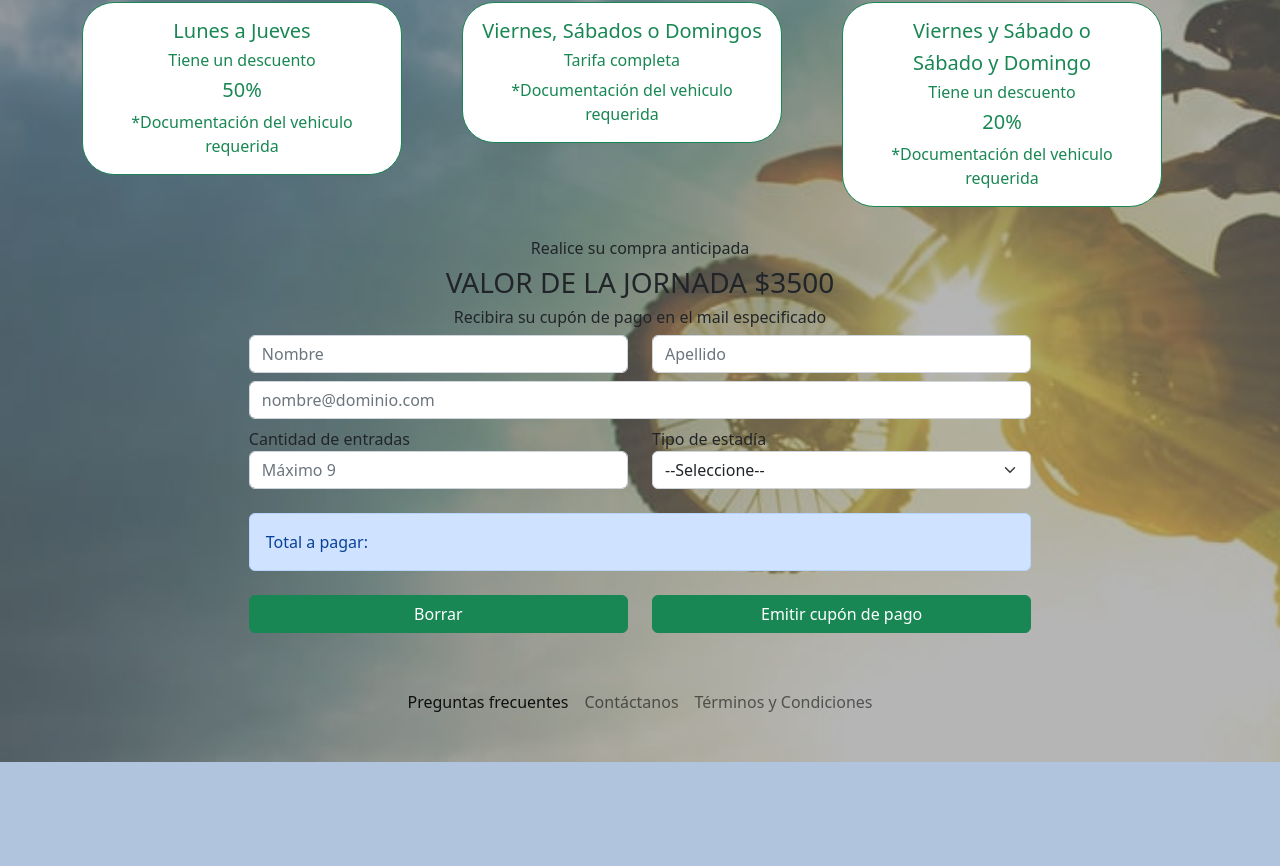
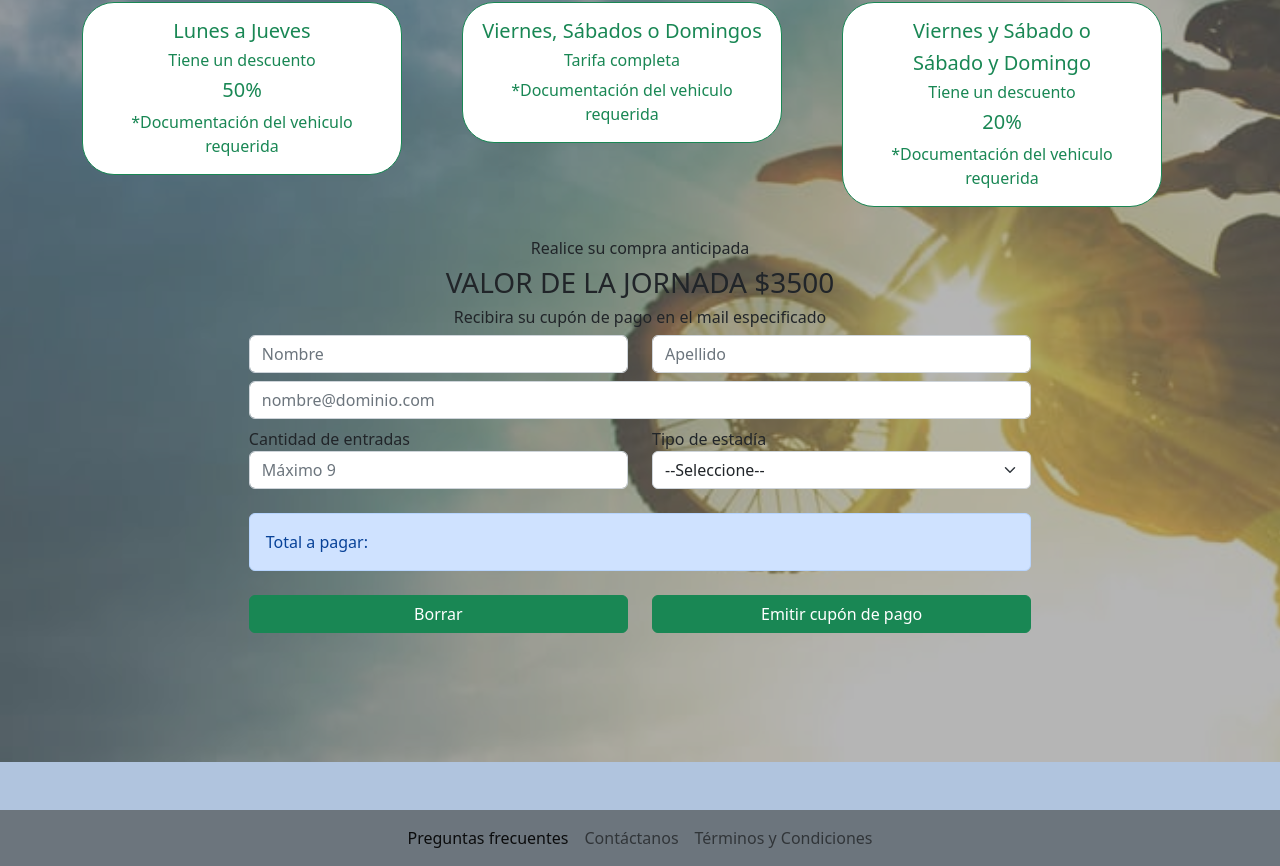
Before and after one commit to DiegoMasaroni/Int_codoacodo, a plain HTML site: page Pages/estadia.html in a window 1280 px wide. Shown: the part 70-936 px from the top of the page. Before the commit the page ends 832 px from the top, so only its background shows below. Drawn offline with nearby package versions, Linux system fonts and the light colour scheme.

Commit message:
version 6

```diff
--- a/Pages/estadia.html
+++ b/Pages/estadia.html
@@ -139,8 +139,8 @@
         <br>
 
     </main>
-    <footer class="bg-secondary">
-        <nav class="navbar  navbar-expand-lg fixed-bottom bg-body-tertiary">
+    <footer class="bg-secondary mt-5">
+        <nav class="navbar  navbar-expand-lg bg-body-tertiary">
             <div class="container-fluid">
                 <button class="navbar-toggler" type="button" data-bs-toggle="collapse" data-bs-target="#navbarNav"
                     aria-controls="navbarNav" aria-expanded="false" aria-label="Toggle navigation">
```
